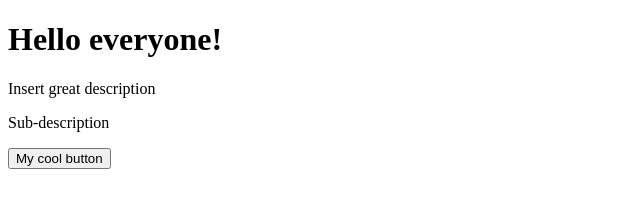
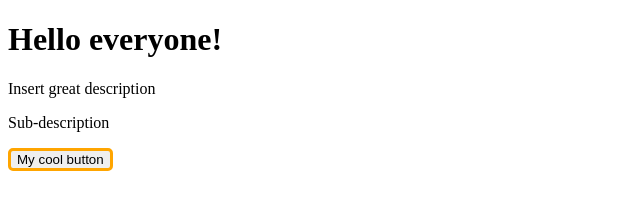
Before and after one commit to Conestoga-DSC/DSC-git-workshop, a plain HTML site: page index.html in a window 1280 px wide. Shown: the whole page, without its empty margins (0-640 px from the left). Drawn offline with Linux system fonts and the light colour scheme.

Commit message:
Styled the great button

```diff
--- a/index.html
+++ b/index.html
@@ -11,7 +11,7 @@
     <h1>Hello everyone!</h1>
     <p>Insert great description</p>
     <p>Sub-description</p>
-    <button>My cool button</button>
+    <button style="border: 3px solid orange; border-radius: 5px;">My cool button</button>
 </body>
 
 </html>
```
